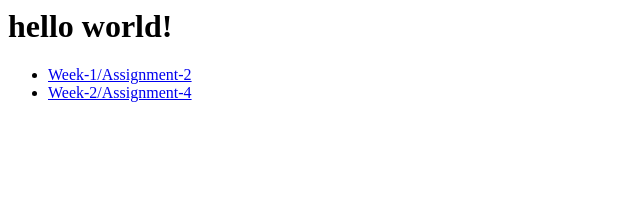
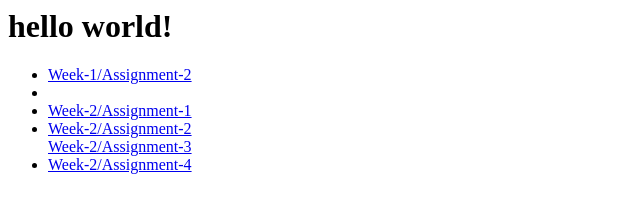
Before and after one commit to Loooffy/Loooffy.github.io, a plain HTML site: page index.html in a window 1280 px wide. Shown: the whole page, without its empty margins (0-640 px from the left). Drawn offline with Linux system fonts and the light colour scheme.

Commit message:
add assignments 1,2,3

```diff
--- a/index.html
+++ b/index.html
@@ -6,6 +6,15 @@
             <a href="https://loooffy.github.io/remote-assignments/Week-1/Assignment-2/">Week-1/Assignment-2</a>
         </li>
         <li>
+        <li>
+            <a href="https://loooffy.github.io/remote-assignments/Week-2/Assignment-1/">Week-2/Assignment-1</a>
+        </li>
+        <li>
+            <a href="https://loooffy.github.io/remote-assignments/Week-2/Assignment-2/">Week-2/Assignment-2</a>
+        </li>
+            <a href="https://loooffy.github.io/remote-assignments/Week-2/Assignment-3/">Week-2/Assignment-3</a>
+        </li>
+        <li>
             <a href="https://loooffy.github.io/remote-assignments/Week-2/Assignment-4/">Week-2/Assignment-4</a>
         </li>
     </ul>
```
